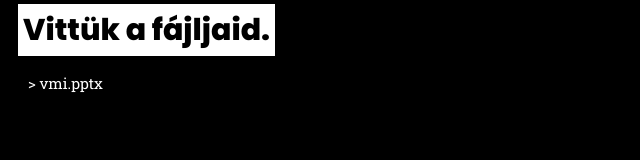
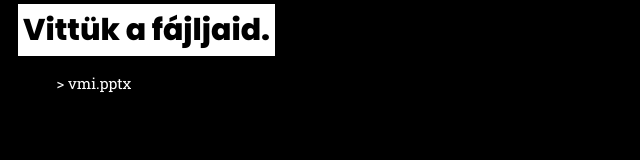
Before and after one commit to smallgateKEA/BecsortamUSB, a plain HTML site: page index.html in a window 1280 px wide. Shown: the full height of the page, 0-640 px from the left. Drawn offline with Linux system fonts and the light colour scheme; no server answers.

Commit message:
edited html

```diff
--- a/index.html
+++ b/index.html
@@ -9,9 +9,9 @@
     </head>
     <body>
         <span class="title-highlight">Vittük a fájljaid.</span>
-        <div id="fileList">
+        <ul id="fileList">
             <li>vmi.pptx</li>
-        </div>
+        </ul>
         <script src="linkvarazslo.js"></script>
     </body>
 </html>
```
